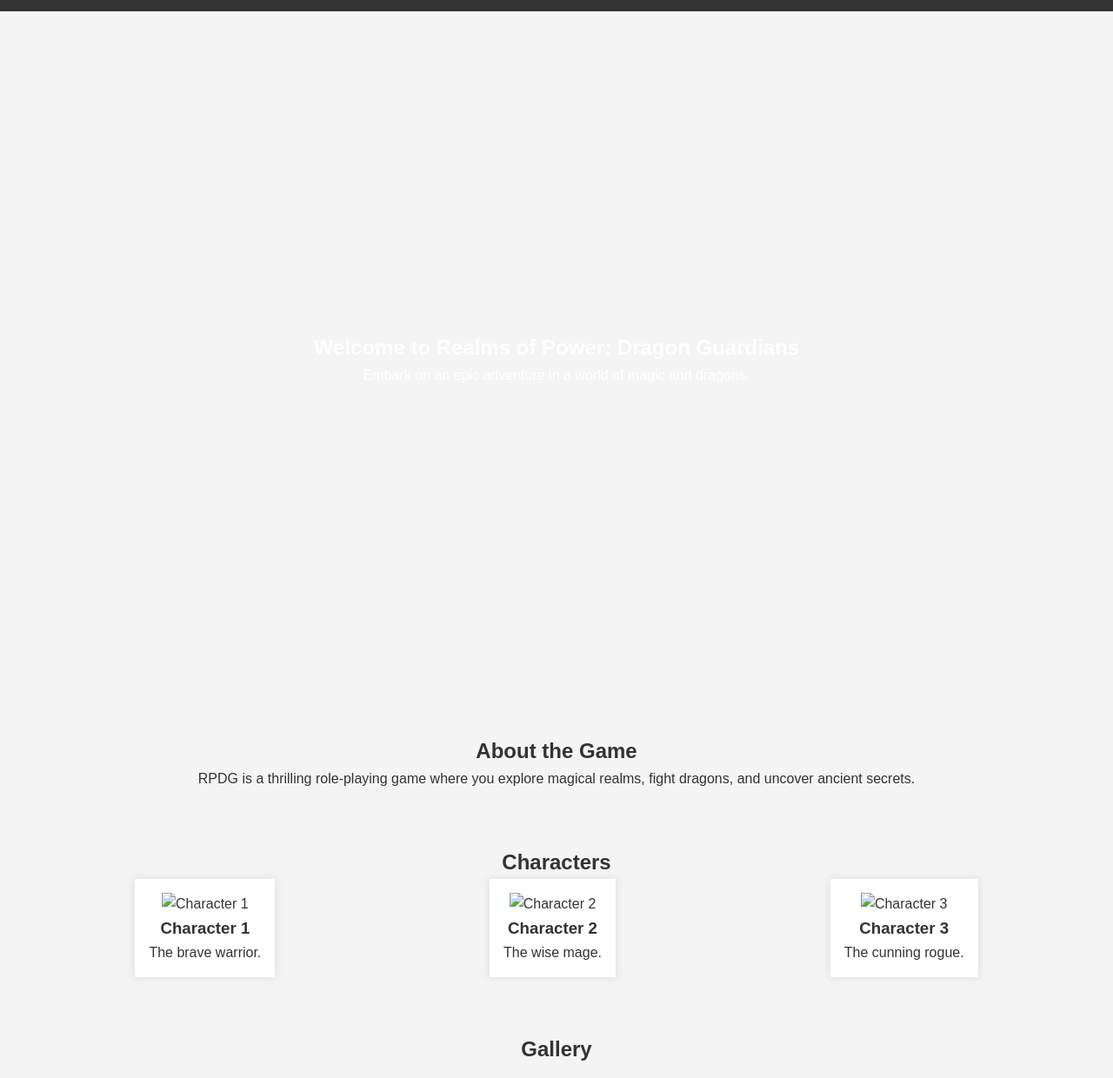
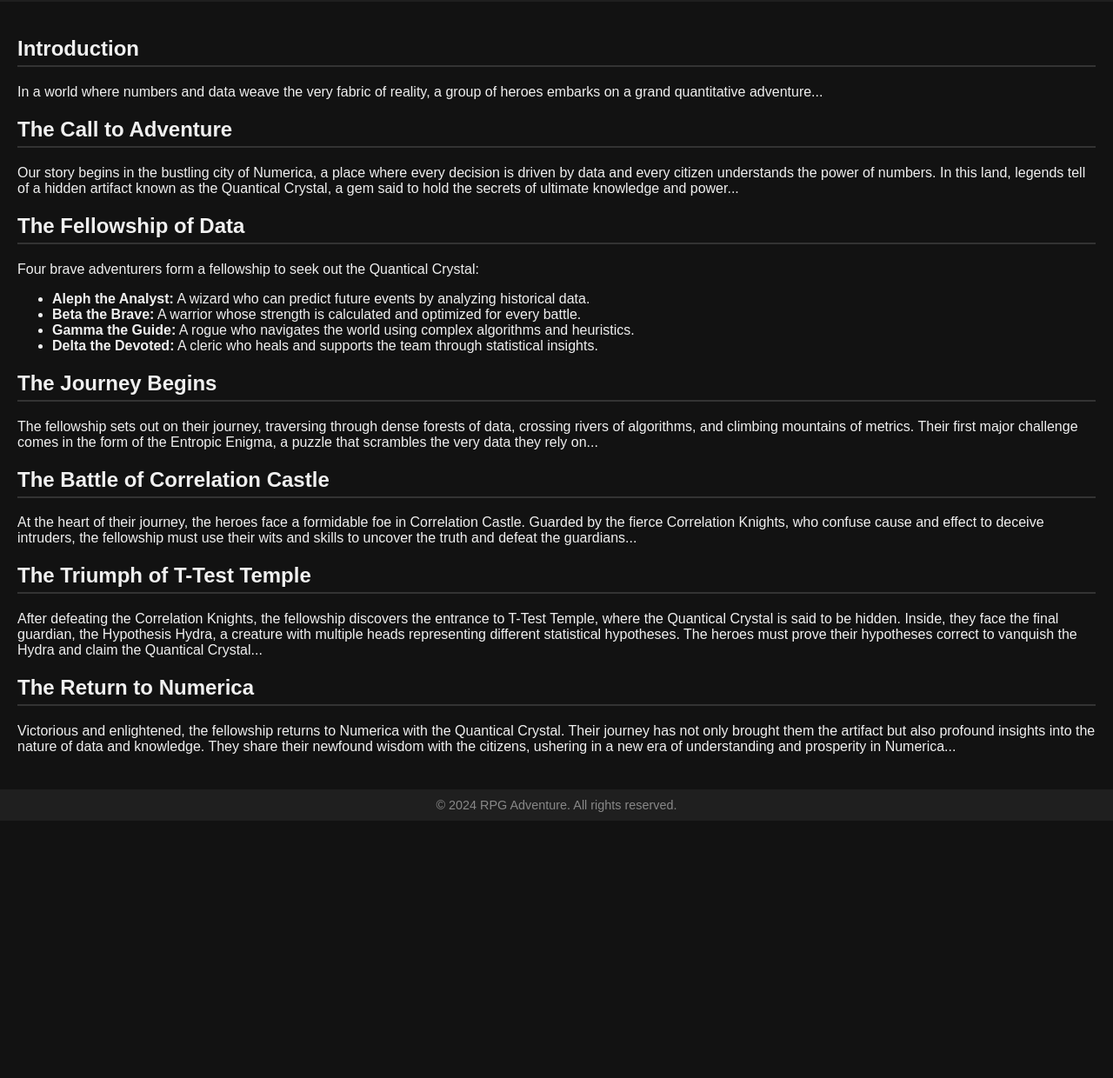
Before and after one commit to Kik07L/KikPortFolio, a plain HTML site: page rpdg/index.html in a window 1280 px wide. Shown: the part 83-1323 px from the top of the page at 87% size. After the commit the page ends 1027 px from the top, so only its background shows below. Drawn offline with Linux system fonts and the light colour scheme; grey boxes are pictures that could not be loaded.

Commit message:
rpdg story

```diff
--- a/rpdg/index.html
+++ b/rpdg/index.html
@@ -3,79 +3,51 @@
 <head>
     <meta charset="UTF-8">
     <meta name="viewport" content="width=device-width, initial-scale=1.0">
-    <title>Realms of Power: Dragon Guardians</title>
+    <title>RPG Adventure</title>
     <link rel="stylesheet" href="style.css">
 </head>
 <body>
     <header>
-        <nav>
-            <h1>RPDG</h1>
+        <h1>The Great Quantitative Adventure in RPGs</h1>
+    </header>
+    <main>
+        <section>
+            <h2>Introduction</h2>
+            <p>In a world where numbers and data weave the very fabric of reality, a group of heroes embarks on a grand quantitative adventure...</p>
+        </section>
+        <section>
+            <h2>The Call to Adventure</h2>
+            <p>Our story begins in the bustling city of Numerica, a place where every decision is driven by data and every citizen understands the power of numbers. In this land, legends tell of a hidden artifact known as the Quantical Crystal, a gem said to hold the secrets of ultimate knowledge and power...</p>
+        </section>
+        <section>
+            <h2>The Fellowship of Data</h2>
+            <p>Four brave adventurers form a fellowship to seek out the Quantical Crystal:</p>
             <ul>
-                <li><a href="#home">Home</a></li>
-                <li><a href="#about">About</a></li>
-                <li><a href="#characters">Characters</a></li>
-                <li><a href="#gallery">Gallery</a></li>
-                <li><a href="#contact">Contact</a></li>
+                <li><strong>Aleph the Analyst:</strong> A wizard who can predict future events by analyzing historical data.</li>
+                <li><strong>Beta the Brave:</strong> A warrior whose strength is calculated and optimized for every battle.</li>
+                <li><strong>Gamma the Guide:</strong> A rogue who navigates the world using complex algorithms and heuristics.</li>
+                <li><strong>Delta the Devoted:</strong> A cleric who heals and supports the team through statistical insights.</li>
             </ul>
-        </nav>
-    </header>
-    <section id="home" class="hero">
-        <div class="hero-content">
-            <h2>Welcome to Realms of Power: Dragon Guardians</h2>
-            <p>Embark on an epic adventure in a world of magic and dragons.</p>
-        </div>
-    </section>
-    <section id="about">
-        <h2>About the Game</h2>
-        <p>RPDG is a thrilling role-playing game where you explore magical realms, fight dragons, and uncover ancient secrets.</p>
-    </section>
-    <section id="characters">
-        <h2>Characters</h2>
-        <div class="character-cards">
-            <div class="card">
-                <img src="assets/img/char1.jpg" alt="Character 1">
-                <h3>Character 1</h3>
-                <p>The brave warrior.</p>
-            </div>
-            <div class="card">
-                <img src="assets/img/char2.jpg" alt="Character 2">
-                <h3>Character 2</h3>
-                <p>The wise mage.</p>
-            </div>
-            <div class="card">
-                <img src="assets/img/char3.jpg" alt="Character 3">
-                <h3>Character 3</h3>
-                <p>The cunning rogue.</p>
-            </div>
-        </div>
-    </section>
-    <section id="gallery">
-        <h2>Gallery</h2>
-        <div class="gallery-content">
-            <img src="assets/img/hero.jpg" alt="Hero Image">
-            <video controls>
-                <source src="assets/video/trailer.mp4" type="video/mp4">
-                Your browser does not support the video tag.
-            </video>
-        </div>
-    </section>
-    <section id="contact">
-        <h2>Contact Us</h2>
-        <form>
-            <input type="text" name="name" placeholder="Your Name" required>
-            <input type="email" name="email" placeholder="Your Email" required>
-            <textarea name="message" placeholder="Your Message" required></textarea>
-            <button type="submit">Send</button>
-        </form>
-    </section>
+        </section>
+        <section>
+            <h2>The Journey Begins</h2>
+            <p>The fellowship sets out on their journey, traversing through dense forests of data, crossing rivers of algorithms, and climbing mountains of metrics. Their first major challenge comes in the form of the Entropic Enigma, a puzzle that scrambles the very data they rely on...</p>
+        </section>
+        <section>
+            <h2>The Battle of Correlation Castle</h2>
+            <p>At the heart of their journey, the heroes face a formidable foe in Correlation Castle. Guarded by the fierce Correlation Knights, who confuse cause and effect to deceive intruders, the fellowship must use their wits and skills to uncover the truth and defeat the guardians...</p>
+        </section>
+        <section>
+            <h2>The Triumph of T-Test Temple</h2>
+            <p>After defeating the Correlation Knights, the fellowship discovers the entrance to T-Test Temple, where the Quantical Crystal is said to be hidden. Inside, they face the final guardian, the Hypothesis Hydra, a creature with multiple heads representing different statistical hypotheses. The heroes must prove their hypotheses correct to vanquish the Hydra and claim the Quantical Crystal...</p>
+        </section>
+        <section>
+            <h2>The Return to Numerica</h2>
+            <p>Victorious and enlightened, the fellowship returns to Numerica with the Quantical Crystal. Their journey has not only brought them the artifact but also profound insights into the nature of data and knowledge. They share their newfound wisdom with the citizens, ushering in a new era of understanding and prosperity in Numerica...</p>
+        </section>
+    </main>
     <footer>
-        <p>&copy; 2024 RPDG. All rights reserved.</p>
-        <div class="social-links">
-            <a href="#">Facebook</a>
-            <a href="#">Twitter</a>
-            <a href="#">Instagram</a>
-        </div>
+        <p>&copy; 2024 RPG Adventure. All rights reserved.</p>
     </footer>
-    <script src="script.js"></script>
 </body>
 </html>
--- a/rpdg/script.js
+++ b/rpdg/script.js
@@ -1,3 +1,4 @@
+// This script is optional and can be used for interactivity
 document.addEventListener('DOMContentLoaded', () => {
-    // Add any interactive JavaScript here if needed
+    console.log('Document is ready!');
 });
--- a/rpdg/style.css
+++ b/rpdg/style.css
@@ -1,127 +1,46 @@
-/* Reset CSS */
-* {
+/* General Styles */
+body {
     margin: 0;
-    padding: 0;
-    box-sizing: border-box;
-}
-
-/* Basic Styles */
-body {
     font-family: 'Arial', sans-serif;
-    line-height: 1.6;
-    background: #f4f4f4;
-    color: #333;
+    background-color: #121212;
+    color: #f0f0f0;
 }
 
 /* Header Styles */
 header {
-    background: #333;
-    color: #fff;
-    padding: 1rem 0;
+    background-color: #1f1f1f;
+    padding: 20px;
     text-align: center;
 }
 
-header nav ul {
-    list-style: none;
-    padding: 0;
+header h1 {
+    margin: 0;
+    font-size: 2.5em;
 }
 
-header nav ul li {
-    display: inline;
-    margin: 0 10px;
+/* Main Content Styles */
+main {
+    padding: 20px;
 }
 
-header nav ul li a {
-    color: #fff;
-    text-decoration: none;
+main section {
+    margin-bottom: 20px;
 }
 
-header nav h1 {
-    margin: 0;
-}
-
-/* Hero Section */
-.hero {
-    background: url('assets/img/hero.jpg') no-repeat center center/cover;
-    height: 100vh;
-    display: flex;
-    justify-content: center;
-    align-items: center;
-    color: #fff;
-    text-align: center;
-}
-
-.hero-content {
-    animation: fadeIn 2s ease-in-out;
-}
-
-@keyframes fadeIn {
-    from { opacity: 0; }
-    to { opacity: 1; }
-}
-
-/* Section Styles */
-section {
-    padding: 2rem;
-    text-align: center;
-}
-
-.character-cards {
-    display: flex;
-    justify-content: space-around;
-}
-
-.card {
-    background: #fff;
-    padding: 1rem;
-    box-shadow: 0 0 10px rgba(0,0,0,0.1);
-    transition: transform 0.3s;
-}
-
-.card:hover {
-    transform: translateY(-10px);
-}
-
-/* Gallery Styles */
-.gallery-content img, .gallery-content video {
-    max-width: 100%;
-    margin: 1rem 0;
-}
-
-/* Form Styles */
-form input, form textarea {
-    width: 100%;
-    padding: 1rem;
-    margin: 0.5rem 0;
-}
-
-form button {
-    padding: 1rem;
-    background: #333;
-    color: #fff;
-    border: none;
-    cursor: pointer;
-    transition: background 0.3s;
-}
-
-form button:hover {
-    background: #555;
+main h2 {
+    border-bottom: 2px solid #333;
+    padding-bottom: 5px;
 }
 
 /* Footer Styles */
 footer {
-    background: #333;
-    color: #fff;
+    background-color: #1f1f1f;
+    padding: 10px;
     text-align: center;
-    padding: 1rem 0;
 }
 
-footer .social-links a {
-    color: #fff;
-    margin: 0 10px;
-    text-decoration: none;
+footer p {
+    margin: 0;
+    font-size: 0.9em;
+    color: #888;
 }
-
-footer .social-links a:hover {
-    text-decoration: underline;
-}
```
